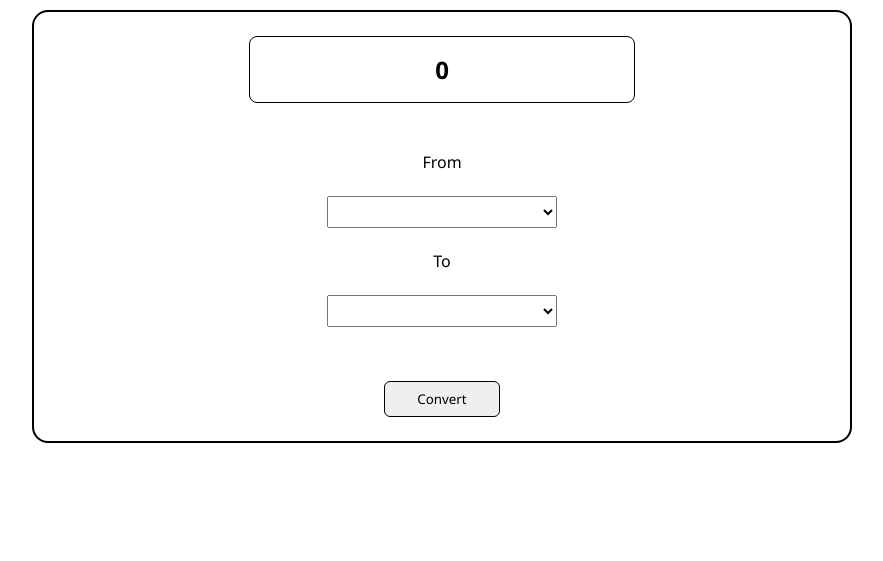
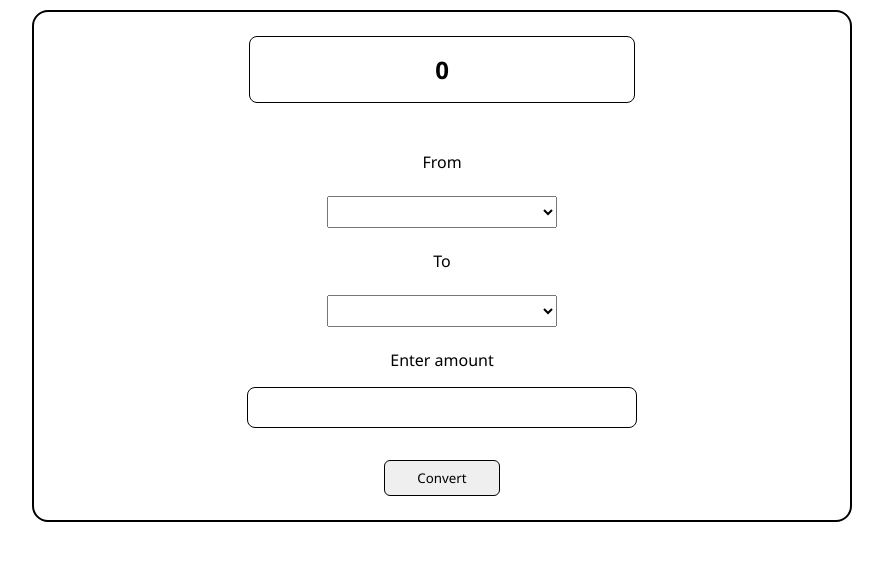
Before and after one commit to raffnr/js-currency-converter, a plain HTML site: page index.html in a window 1280 px wide. Shown: the part 113-674 px from the top of the page, without its empty margins (198-1081 px from the left). Drawn offline with Linux system fonts and the light colour scheme; no server answers.

Commit message:
adding amount input to the form

```diff
--- a/css/style.css
+++ b/css/style.css
@@ -37,7 +37,7 @@ select {
     width: 30%;
     height: 2rem;
     margin-top: 1px;
-    text-align: center;
+    /* text-align: center; */
 }
 
 .convert-btn {
@@ -46,3 +46,12 @@ select {
     border: 1px solid black;
     border-radius: 6px;
 }
+
+#amount {
+    margin-top: 1rem;
+    width: 50%;
+    height: 2.3rem;
+    text-align: center;
+    border: 1px solid black;
+    border-radius: 8px;
+}
--- a/index.html
+++ b/index.html
@@ -20,6 +20,8 @@
             <br>
             <select name="to" id="to-currency"></select>
             <br>
+            <label for="amount">Enter amount</label>
+            <input type="number" name="amount" id="amount">
 
             <button id="convert-btn" class="convert-btn">Convert</button>
         </form>
```
